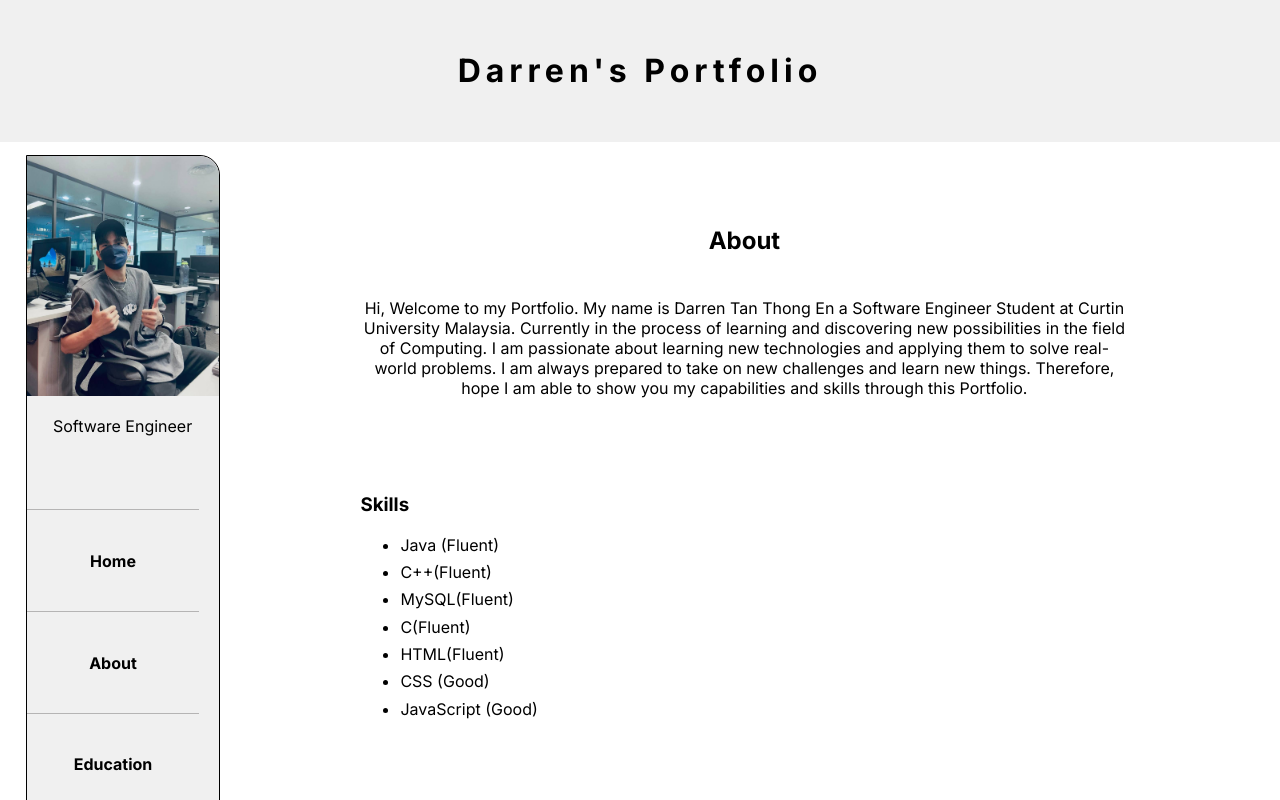
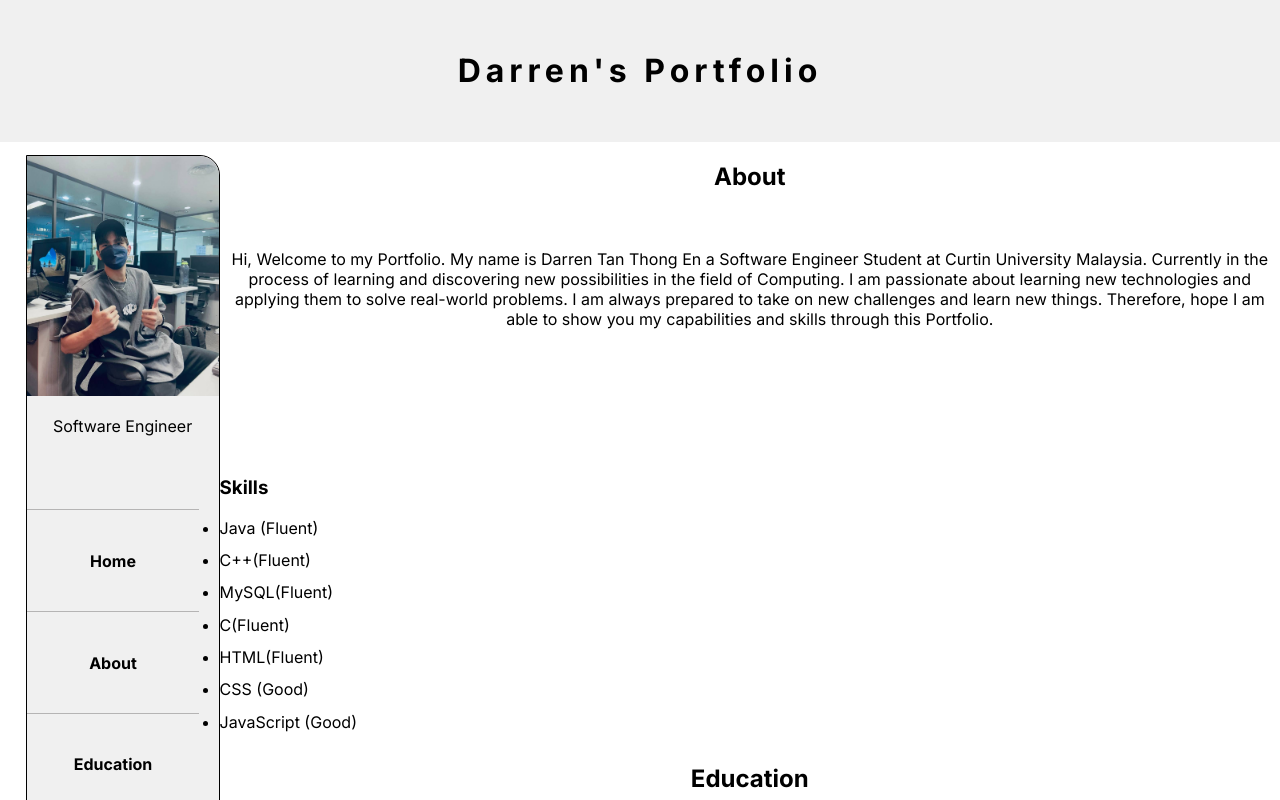
Before and after one commit to darren2581/WebsiteTesting1, a Next.js app: page / in a window 1280 px wide. Built offline with nearby package versions, Linux system fonts and the light colour scheme.

Commit message:
Update page.js

```diff
--- a/app/page.js
+++ b/app/page.js
@@ -32,12 +32,12 @@ export default function Home() {
             <h4><a href="https://www.google.com">Contact</a></h4>
           </div>
         </div>
-        <div class="about">
+        <div class="content">
           <div class="profileMobile">
             <Image src={CurtinImage} alt="Curtin" title="Author Personal Picture" id="profileMobile" />
             <p class="role">Software Engineer</p>
           </div>
-          <h2 id="about">About</h2>
+          <h2>About</h2>
           <p class="introduction">
             Hi, Welcome to my Portfolio. My name is Darren Tan Thong En a Software Engineer Student at Curtin University Malaysia.
             Currently in the process of learning and discovering new possibilities in the field of Computing.
@@ -56,7 +56,8 @@ export default function Home() {
             <li>JavaScript (Good)</li>
           </ul>
         </div>
-        <div id="education">
+        <div class="content">
+          <h2>Education</h2>
            <ul>
             <li>Foundation in Science and Engineering (Curtin University)</li>
             <li>Bachelor of Software Engineering (Curtin University)</li>
```
